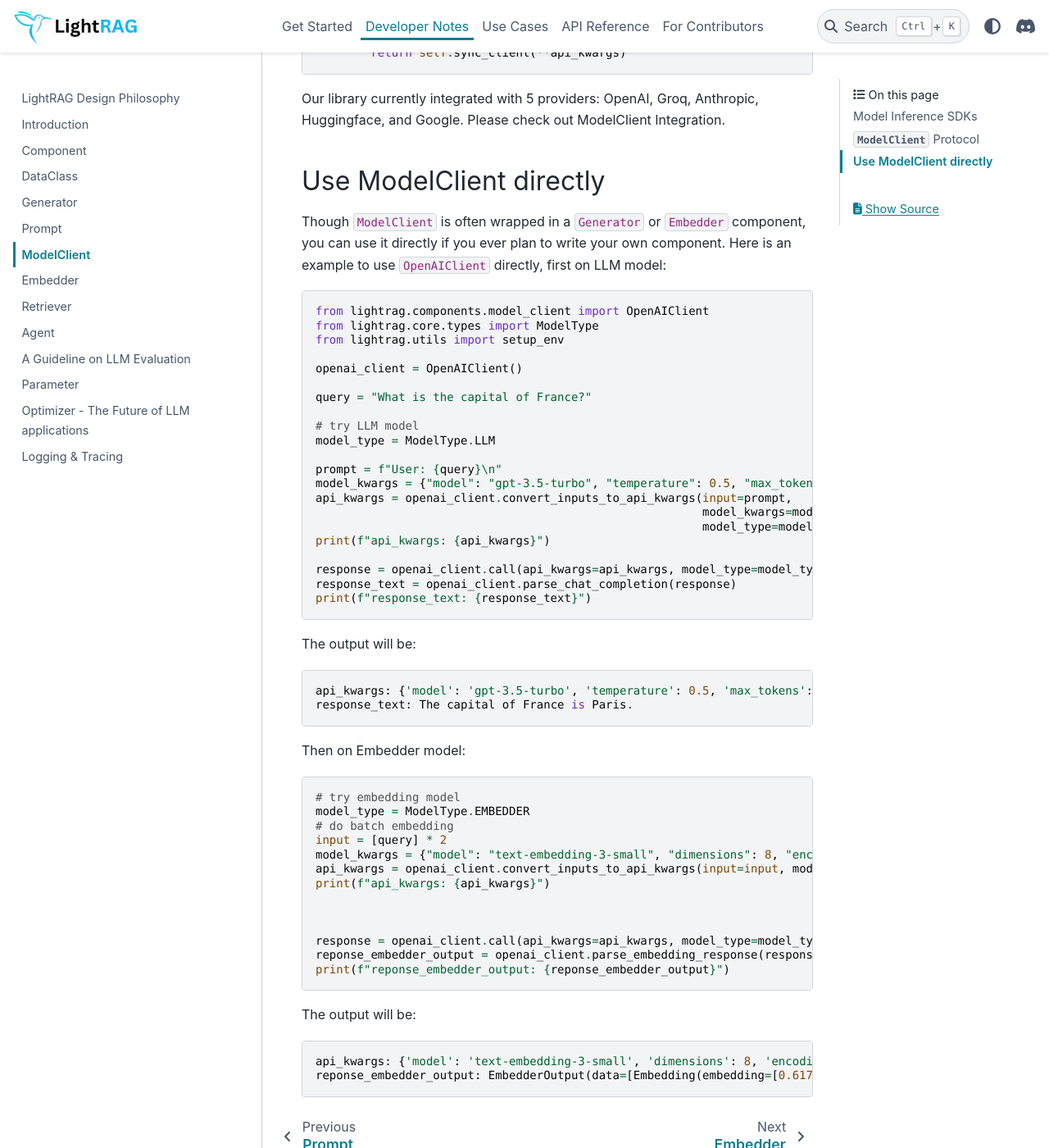
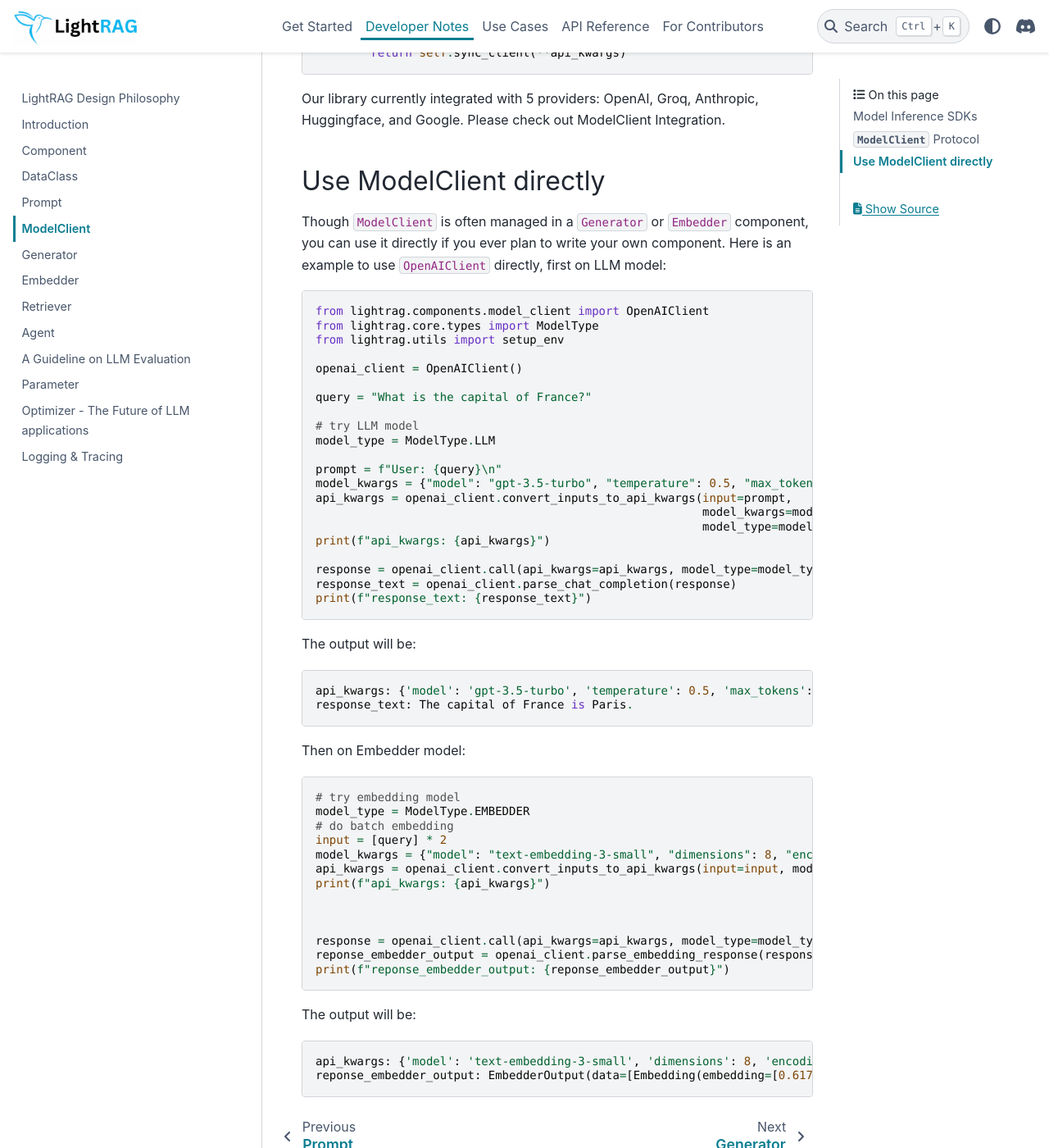
Before and after one commit to SylphAI-Inc/AdalFlow, a Sphinx documentation site: the page built from docs/source/developer_notes/model_client.rst, in a window 1280 px wide and 1400 px high, scrolled down 5447 px. Shown: the whole window at 82% size. Built offline with Sphinx 7.4.7 and the PyData theme 0.15.4, drawn with Linux system fonts in a browser that asks for light colours; pages that are not in the unit, such as notebooks, are missing from menus.

Commit message:
update developer notes root

```diff
--- a/docs/source/developer_notes/index.rst
+++ b/docs/source/developer_notes/index.rst
@@ -81,12 +81,12 @@ Core Components
 
    * - Component
      - Description
-   * - :doc:`generator`
-     - The core component that orchestrates the model client(LLMs in particular), prompt, and output processors.
    * - :doc:`prompt`
      - Built on ``jinja2``, it programmablly and flexibly help users format prompt as input to the generator.
    * - :doc:`model_client`
      - ``ModelClient`` is the protocol and base class for all Models to communicate with components, either via APIs or local models.
+   * - :doc:`generator`
+     - The core component that orchestrates the model client(LLMs in particular), prompt, and output processors.
    * - :doc:`embedder`
      - The component that orchestrates model client (Embedding models in particular) and output processors.
    * - :doc:`retriever`
@@ -97,9 +97,9 @@ Core Components
    :maxdepth: 1
    :hidden:
 
-   generator
    prompt
    model_client
+   generator
    embedder
    retriever
 
--- a/docs/source/developer_notes/model_client.rst
+++ b/docs/source/developer_notes/model_client.rst
@@ -276,7 +276,7 @@ Please check out :ref:`ModelClient Integration<components-model_client>`.
 
 Use ModelClient directly
 -----------------------------------------------------------------------------------------------------------
-Though ``ModelClient`` is often wrapped in a ``Generator`` or ``Embedder`` component, you can use it directly if you ever plan to write your own component.
+Though ``ModelClient`` is often managed in a ``Generator`` or ``Embedder`` component, you can use it directly if you ever plan to write your own component.
 Here is an example to use ``OpenAIClient`` directly, first on LLM model:
 
 .. code-block:: python
```
Also changed, not shown: 1 other file.
